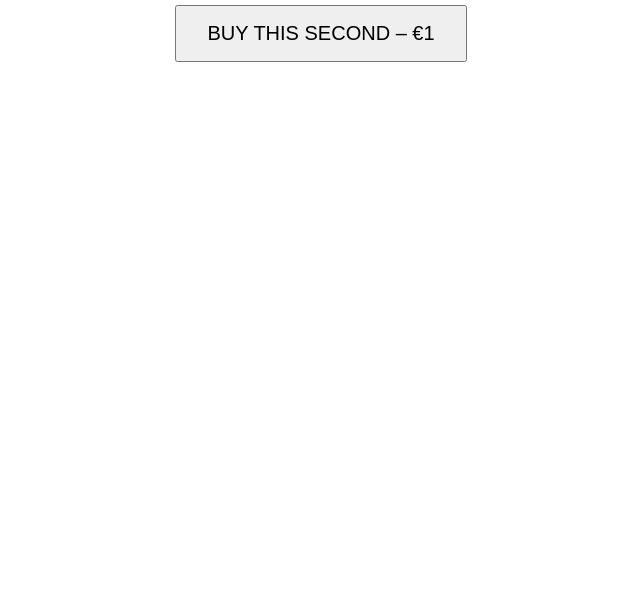
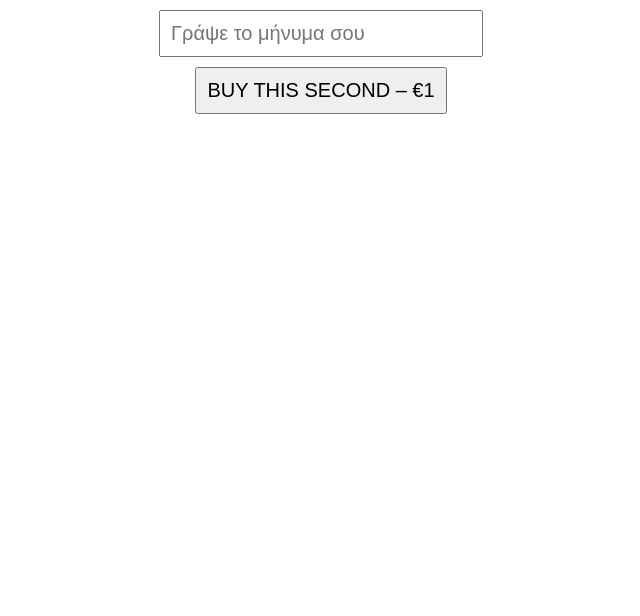
Before and after one commit to alexkantonias/buyAsecond, a website: page index.html in a window 1280 px wide. Shown: the part 184-800 px from the top of the page, without its empty margins (319-959 px from the left). Drawn offline with Linux system fonts and the light colour scheme.

Commit message:
Update index.html

```diff
--- a/index.html
+++ b/index.html
@@ -13,10 +13,13 @@
       font-size: 60px;
       margin-bottom: 20px;
     }
-    button {
+    input, button {
       font-size: 20px;
-      padding: 15px 30px;
-      cursor: pointer;
+      padding: 10px;
+      margin: 5px;
+    }
+    input {
+      width: 300px;
     }
   </style>
 </head>
@@ -24,6 +27,8 @@
 
   <div id="clock">00:00:00</div>
 
+  <input id="messageInput" placeholder="Γράψε το μήνυμα σου" />
+  <br/>
   <button onclick="buySecond()">BUY THIS SECOND – €1</button>
 
   <script>
@@ -46,11 +51,16 @@
         now.getMinutes().toString().padStart(2,'0') + ":" +
         now.getSeconds().toString().padStart(2,'0');
 
-      // Στέλνουμε το second στο Vercel API
-      const response = await fetch(`/api/create-checkout-session?second=${second}`);
+      const message = document.getElementById("messageInput").value;
+
+      if(message.trim() === ""){
+        alert("Γράψε ένα μήνυμα πριν αγοράσεις!");
+        return;
+      }
+
+      const response = await fetch(`/api/create-checkout-session?second=${second}&message=${encodeURIComponent(message)}`);
       const data = await response.json();
 
-      // Άνοιγμα Stripe Checkout
       window.location.href = data.url;
     }
   </script>
```
